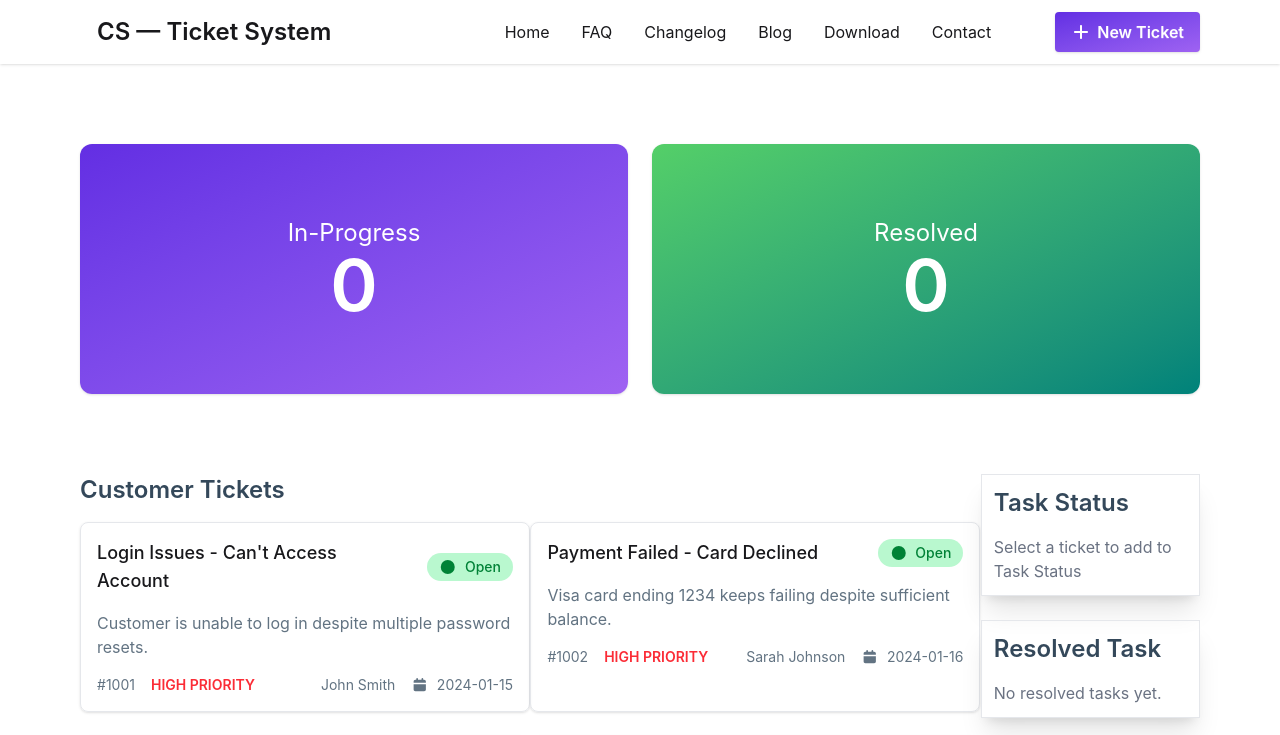
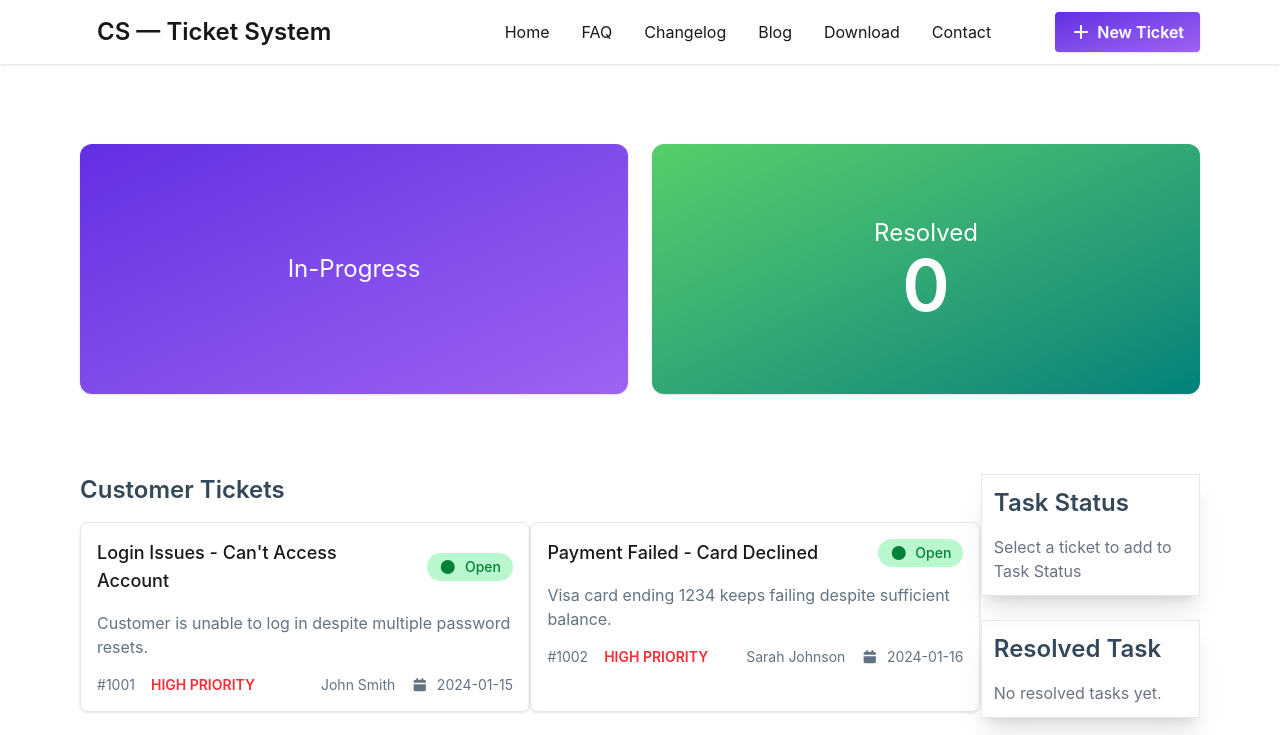
Before and after one commit to Big-Smokkee/Customer-Support, a React (Vite) app: page / in a window 1280 px wide. Shown: the top 735 px of the page. Built offline with nearby package versions, Linux system fonts and the light colour scheme.

Commit message:
Changed a line for progress task number

```diff
--- a/src/components/Hero/Hero.jsx
+++ b/src/components/Hero/Hero.jsx
@@ -4,7 +4,7 @@ const Hero = ({ progressTaskNumber }) => {
         <div className='px-6 md:px-20 my-6 md:my-20 flex items-center justify-center gap-6 text-white'>
             <div className='h-44 md:h-62.5 w-100 md:w-175 flex flex-col items-center justify-center  rounded-xl  bg-linear-to-br from-[#632EE3] to-[#9F62F2] border-none shadow-sm transition'>
                 <h1 className='text-[18px] md:text-2xl'>In-Progress</h1>
-                <h1 className='text-3xl md:text-7xl font-semibold'>{progressTaskNumber}</h1>
+                <h1 className='text-3xl md:text-7xl font-semibold'>{progressTaskNumber.length}</h1>
             </div>
             <div className='h-44 md:h-62.5 w-100 md:w-175  flex flex-col items-center justify-center  rounded-xl bg-linear-to-br from-[#54CF68] to-[#00827A] border-none shadow-sm transition'>
                 <h1 className='text-[18px] md:text-2xl'>Resolved</h1>
```
